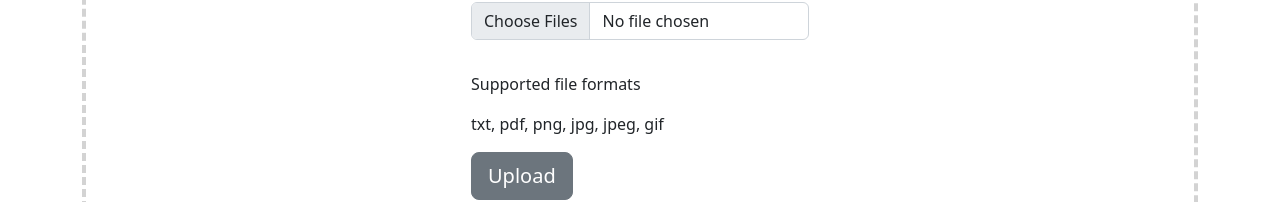
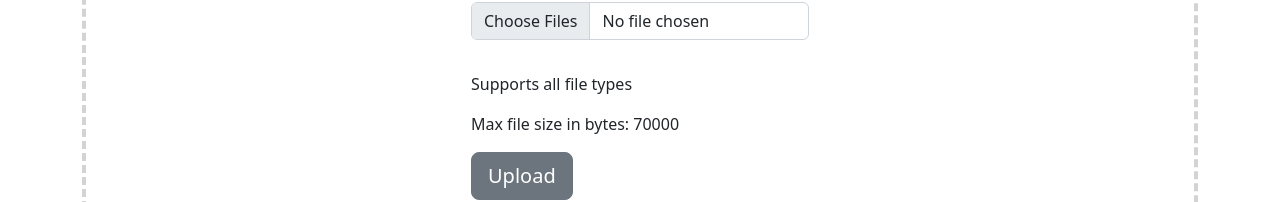
Before and after one commit to fodare/FileShare, a React (Create React App) app in the folder client/: page / in a window 1280 px wide. Shown: the part 315-517 px from the top of the page. Built offline with nearby package versions, Linux system fonts and the light colour scheme.

Commit message:
Added validation for max file size

```diff
--- a/client/src/components/UploadCard.jsx
+++ b/client/src/components/UploadCard.jsx
@@ -13,11 +13,18 @@ function UploadCard() {
       const data = new FormData();
 
       for (let i = 0; i < files.length; i++) {
-         // console.log(files[i]["size"], files[i]["type"]);
-         // Make decision on how to validate file before submission
+         console.log(
+            `File info: ${files[i]["name"]} ${files[i]["size"]} ${typeof files[
+               i
+            ]["size"]}`
+         );
+         if (files[i]["size"] > 70000) {
+            // Tweak number here to set max file size
+            console.log(
+               `File ${files[i]["name"]} is too large! File size is ${files[i]["size"]}`
+            );
+         } else {
             data.append("file", files[i]);
-      }
-
             axios
                .post(`/api/file/upload`, data)
                .then((e) => {
@@ -26,6 +33,8 @@ function UploadCard() {
                .catch((err) => {
                   console.log(err);
                });
+         }
+      }
    };
 
    return (
@@ -50,8 +59,8 @@ function UploadCard() {
             />
 
             <div className="supported-file-div margin-top-sm">
-               <p className="supported-file-tag">Supported file formats</p>
-               <p className="supported-files">txt, pdf, png, jpg, jpeg, gif</p>
+               <p className="supported-file-tag">Supports all file types</p>
+               <p className="supported-files">Max file size in bytes: 70000</p>
             </div>
             <button type="submit" className="btn btn-secondary btn-lg">
                Upload
```
Lines whose indentation alone changed are shown as unchanged.
